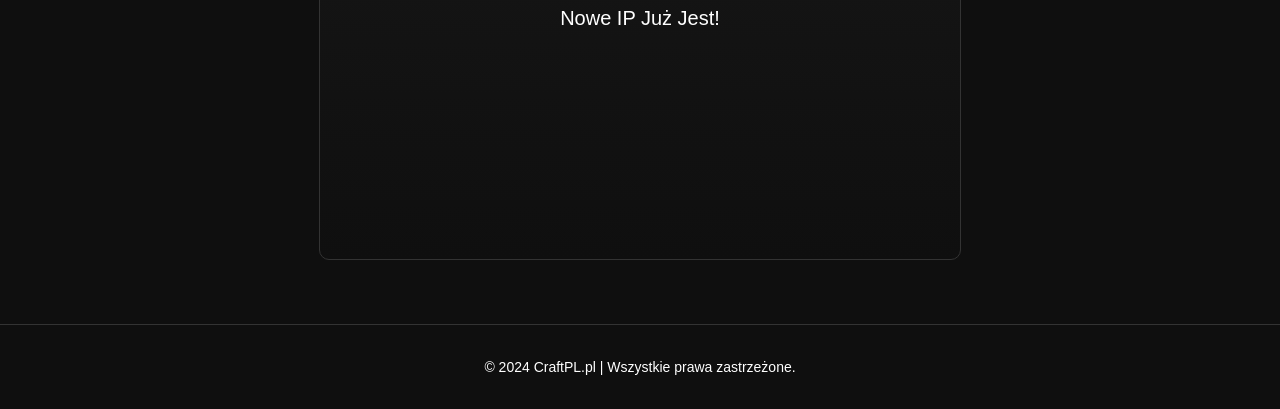
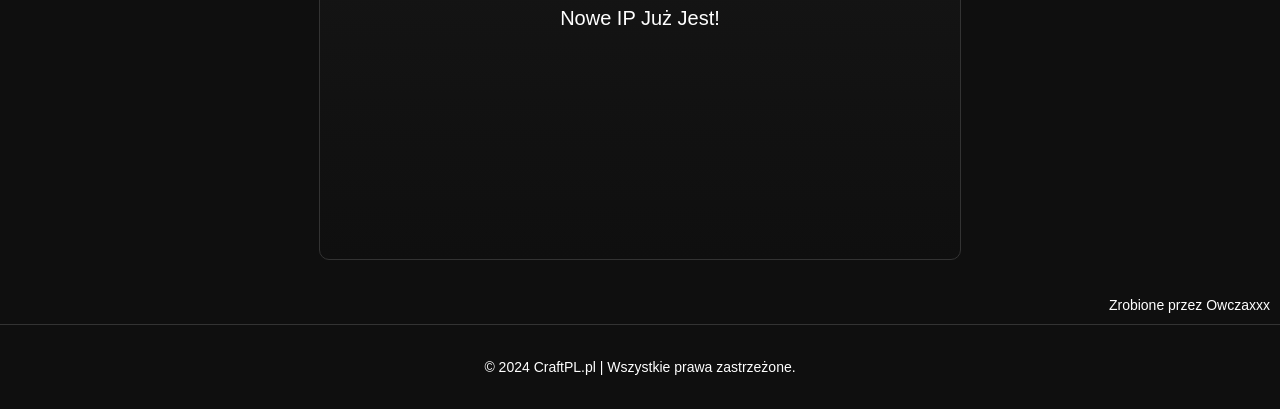
Before and after one commit to Owczaxxx/craftpl.github.io, a plain HTML site: page ip.html in a window 1280 px wide. Shown: the part 477-886 px from the top of the page. Drawn offline with Linux system fonts and the light colour scheme.

Commit message:
Update ip.html

```diff
--- a/ip.html
+++ b/ip.html
@@ -29,6 +29,7 @@
     </main>
     <footer>
         <p>&copy; 2024 CraftPL.pl | Wszystkie prawa zastrzeżone.</p>
+        <p style="position: fixed; bottom: 10px; right: 10px; font-size: 14px; color: white; margin: 0;">Zrobione przez Owczaxxx</p>
     </footer>
 </body>
 </html>
```
